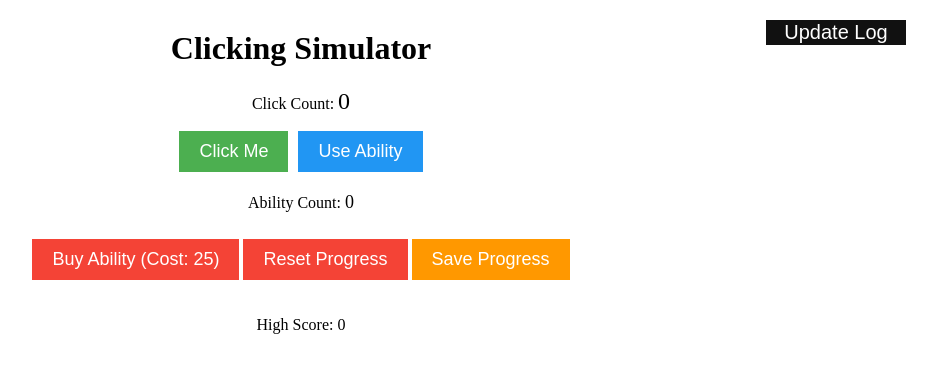
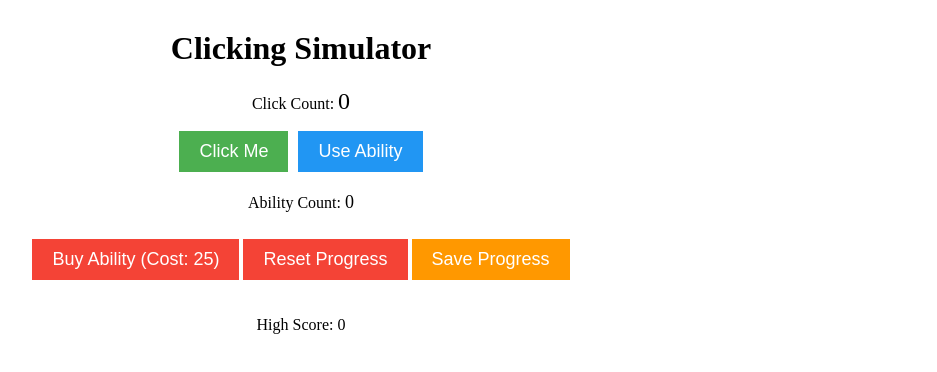
Before and after one commit to goodrows/click-click-simulator, a plain HTML site: page play.html in a window 1280 px wide. Shown: the whole page, without its empty margins (339-1276 px from the left). Drawn offline with Linux system fonts and the light colour scheme.

Commit message:
Update play.html

```diff
--- a/play.html
+++ b/play.html
@@ -34,6 +34,3 @@
   <p>Added UI Hover Sound<p>
   <!-- Add more update log entries here -->
 </div>
-
-<!-- Open Button -->
-<button class="openbtn" onclick="openUpdateLog()">Update Log</button>
```
